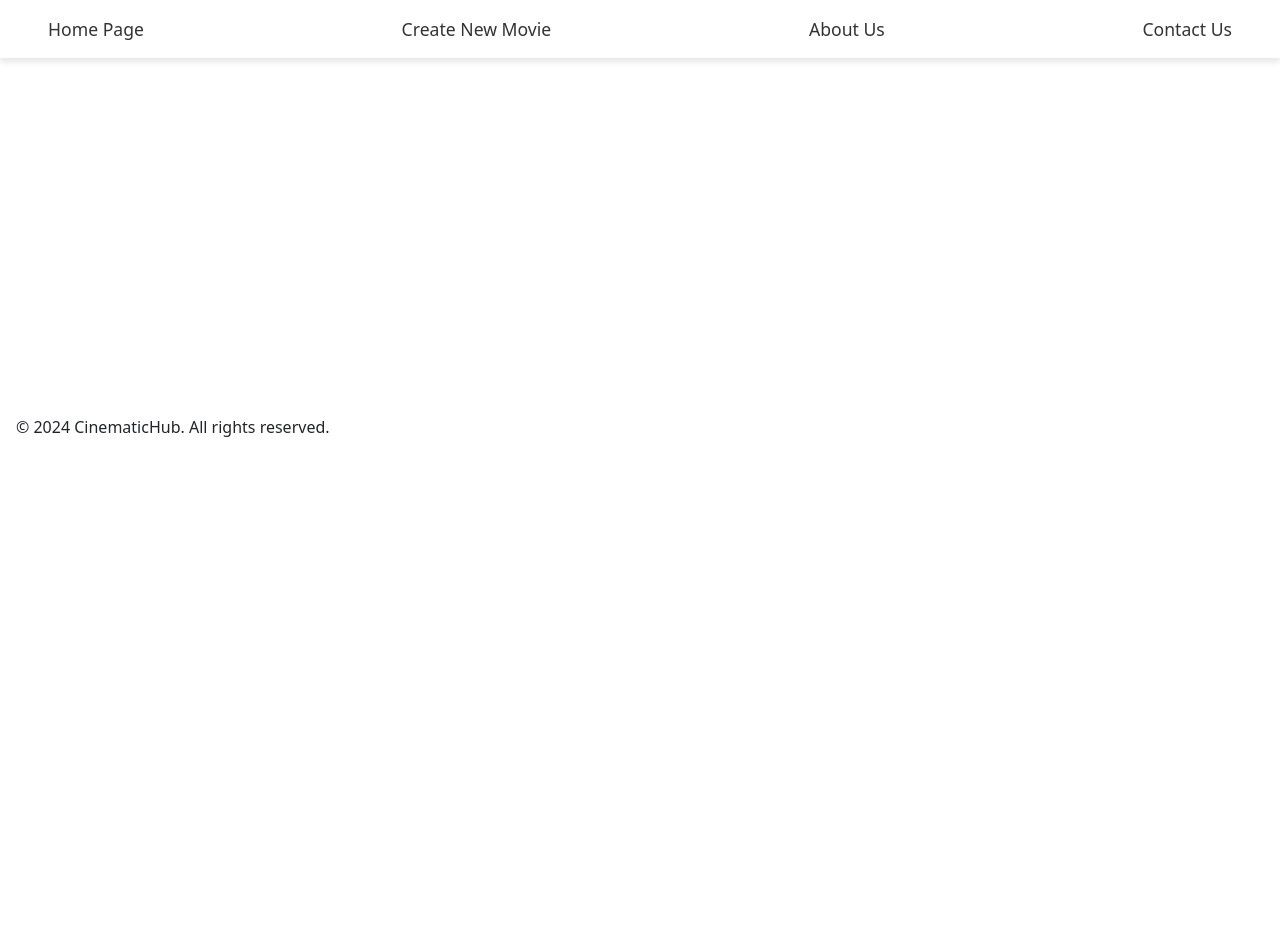
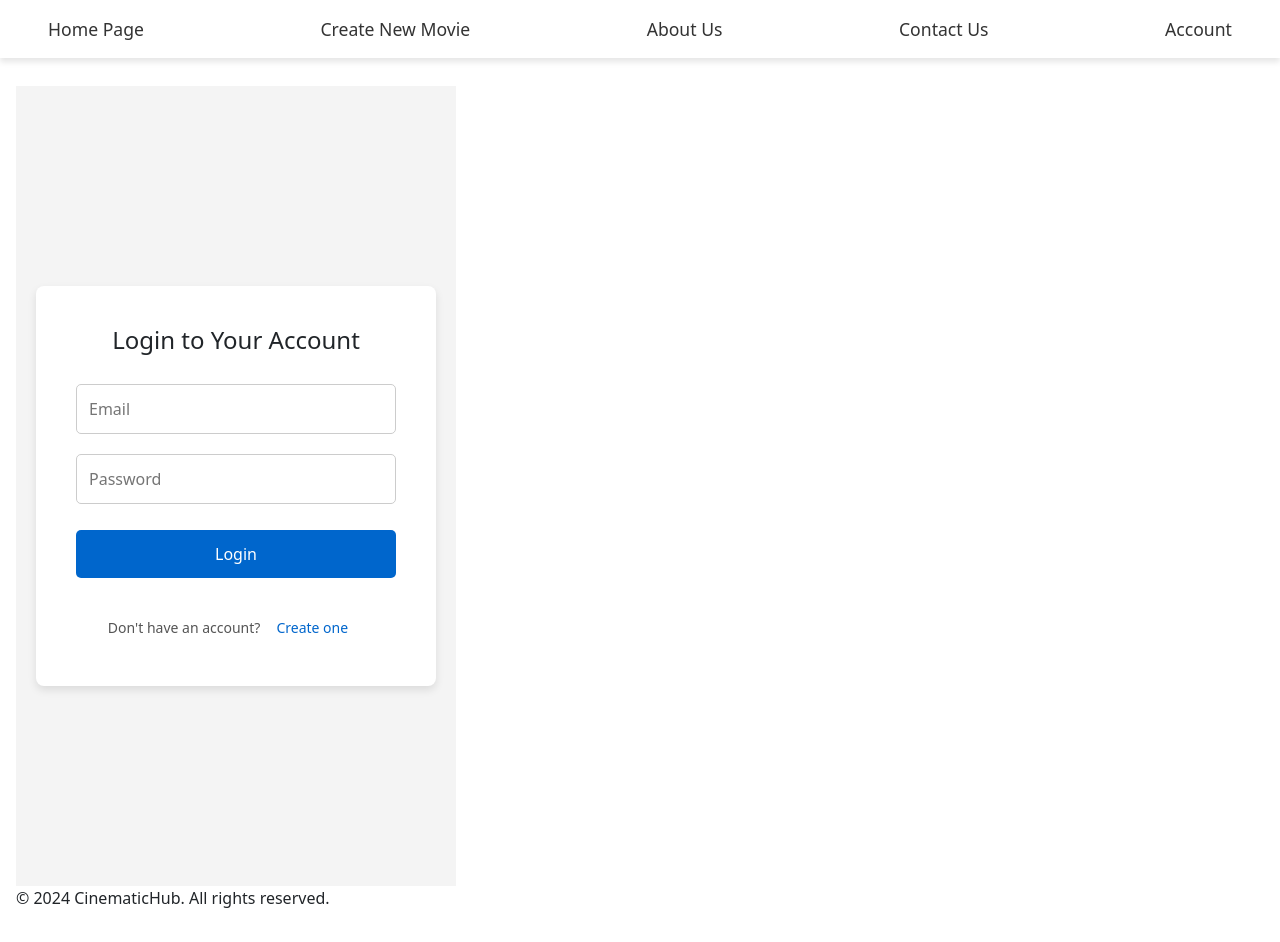
Before and after one commit to Kouroshe84/cinema-website-front-end, a React (Vite) app: page /account in a window 1280 px wide. Before the commit the page ends 800 px from the top, so only its background shows below. Built offline with nearby package versions, Linux system fonts and the light colour scheme; the HTML template or start-up script is replaced by a standard one.

Commit message:
Added Account tab. Written by Maahi Patel and Tehsin Vora
Added the static account tab, will add API and back-end implementation later

```diff
--- a/src/App.css
+++ b/src/App.css
@@ -65,3 +65,13 @@
 .navbar a:hover {
   color: #007bff; /* Change color on hover (blue) */
 }
+
+
+footer {
+  text-align: center;
+  margin-top: 3rem;
+  border-top: 1px solid #ddd;
+  padding-top: 1rem;
+  font-size: 0.9rem;
+  color: #777;
+}
--- a/src/App.jsx
+++ b/src/App.jsx
@@ -8,6 +8,7 @@ import Confirmation from "./pages/Confirmation";
 import AboutUs from "./pages/AboutUs";
 import ContactUs from "./pages/ContactUs";
 import CreatePage from "./pages/CreatePage";
+import Account from "./pages/Account";
 import Footer from "./pages/components/Footer";
 import './App.css';
 
@@ -20,6 +21,7 @@ const App = () => {
                 <Link to="/create">Create New Movie</Link>
                 <Link to="/about">About Us</Link>
                 <Link to="/contact">Contact Us</Link>
+                <Link to="/account">Account</Link>
             </nav>
 
             {/* Page Routes */}
@@ -32,6 +34,7 @@ const App = () => {
                 <Route path="/about" element={<AboutUs />} />
                 <Route path="/contact" element={<ContactUs />} />
                 <Route path="/create" element={<CreatePage />} />
+                <Route path="/account" element={<Account/>} />
             </Routes>
 
             {/* Footer */}
--- /dev/null
+++ b/src/pages/Account.css
@@ -0,0 +1,75 @@
+/* Account.css */
+
+.account-container {
+    display: flex;
+    justify-content: center;
+    align-items: center;
+    min-height: 100vh;
+    background-color: #f4f4f4;
+    padding: 20px;
+}
+
+.account-form {
+    background-color: #fff;
+    padding: 40px;
+    border-radius: 8px;
+    box-shadow: 0 4px 8px rgba(0, 0, 0, 0.1);
+    width: 100%;
+    max-width: 400px;
+    text-align: center;
+}
+
+.account-form h2 {
+    font-size: 24px;
+    margin-bottom: 20px;
+}
+
+.account-form input {
+    width: 100%;
+    padding: 12px;
+    margin: 10px 0;
+    border: 1px solid #ccc;
+    border-radius: 5px;
+    font-size: 16px;
+}
+
+.account-form input:focus {
+    border-color: #0066cc;
+    outline: none;
+}
+
+.account-form .submit-btn {
+    width: 100%;
+    padding: 12px;
+    background-color: #0066cc;
+    color: #fff;
+    border: none;
+    border-radius: 5px;
+    font-size: 16px;
+    cursor: pointer;
+}
+
+.account-form .submit-btn:hover {
+    background-color: #005bb5;
+}
+
+.switch-account {
+    margin-top: 15px;
+}
+
+.switch-account span {
+    font-size: 14px;
+    color: #555;
+}
+
+.switch-account button {
+    background: none;
+    border: none;
+    color: #0066cc;
+    font-size: 14px;
+    cursor: pointer;
+}
+
+.switch-account button:hover {
+    text-decoration: underline;
+}
--- /dev/null
+++ b/src/pages/Account.jsx
@@ -0,0 +1,99 @@
+import React, { useState } from 'react';
+import { useNavigate } from 'react-router-dom';
+import './Account.css'; // Ensure you add the CSS for this file
+
+const Account = ({ setUser }) => {
+    const [isSignUp, setIsSignUp] = useState(false);
+    const [formData, setFormData] = useState({
+        name: '',
+        email: '',
+        password: '',
+        confirmPassword: '',
+    });
+    const navigate = useNavigate();
+
+    const handleInputChange = (e) => {
+        const { name, value } = e.target;
+        setFormData((prevData) => ({ ...prevData, [name]: value }));
+    };
+
+    const handleSubmit = () => {
+        if (isSignUp) {
+            if (!formData.name || !formData.email || !formData.password) {
+                alert('All fields are required!');
+                return;
+            }
+            if (formData.password !== formData.confirmPassword) {
+                alert('Passwords do not match!');
+                return;
+            }
+            alert('Sign-Up successful!');
+            setUser(formData.name);
+            navigate('/');
+        } else {
+            if (!formData.email || !formData.password) {
+                alert('Email and Password are required!');
+                return;
+            }
+            alert('Login successful!');
+            setUser(formData.email);
+            navigate('/');
+        }
+    };
+
+    return (
+        <div className="account-container">
+            <div className="account-form">
+                <h2>{isSignUp ? 'Create an Account' : 'Login to Your Account'}</h2>
+
+                {isSignUp && (
+                    <input
+                        type="text"
+                        placeholder="Name"
+                        name="name"
+                        value={formData.name}
+                        onChange={handleInputChange}
+                    />
+                )}
+                <input
+                    type="email"
+                    placeholder="Email"
+                    name="email"
+                    value={formData.email}
+                    onChange={handleInputChange}
+                />
+                <input
+                    type="password"
+                    placeholder="Password"
+                    name="password"
+                    value={formData.password}
+                    onChange={handleInputChange}
+                />
+                {isSignUp && (
+                    <input
+                        type="password"
+                        placeholder="Confirm Password"
+                        name="confirmPassword"
+                        value={formData.confirmPassword}
+                        onChange={handleInputChange}
+                    />
+                )}
+
+                <button className="submit-btn" onClick={handleSubmit}>
+                    {isSignUp ? 'Sign Up' : 'Login'}
+                </button>
+
+                <div className="switch-account">
+                    <span>
+                        {isSignUp ? 'Already have an account?' : "Don't have an account?"}
+                    </span>
+                    <button onClick={() => setIsSignUp((prev) => !prev)}>
+                        {isSignUp ? 'Login here' : 'Create one'}
+                    </button>
+                </div>
+            </div>
+        </div>
+    );
+};
+
+export default Account;
```
